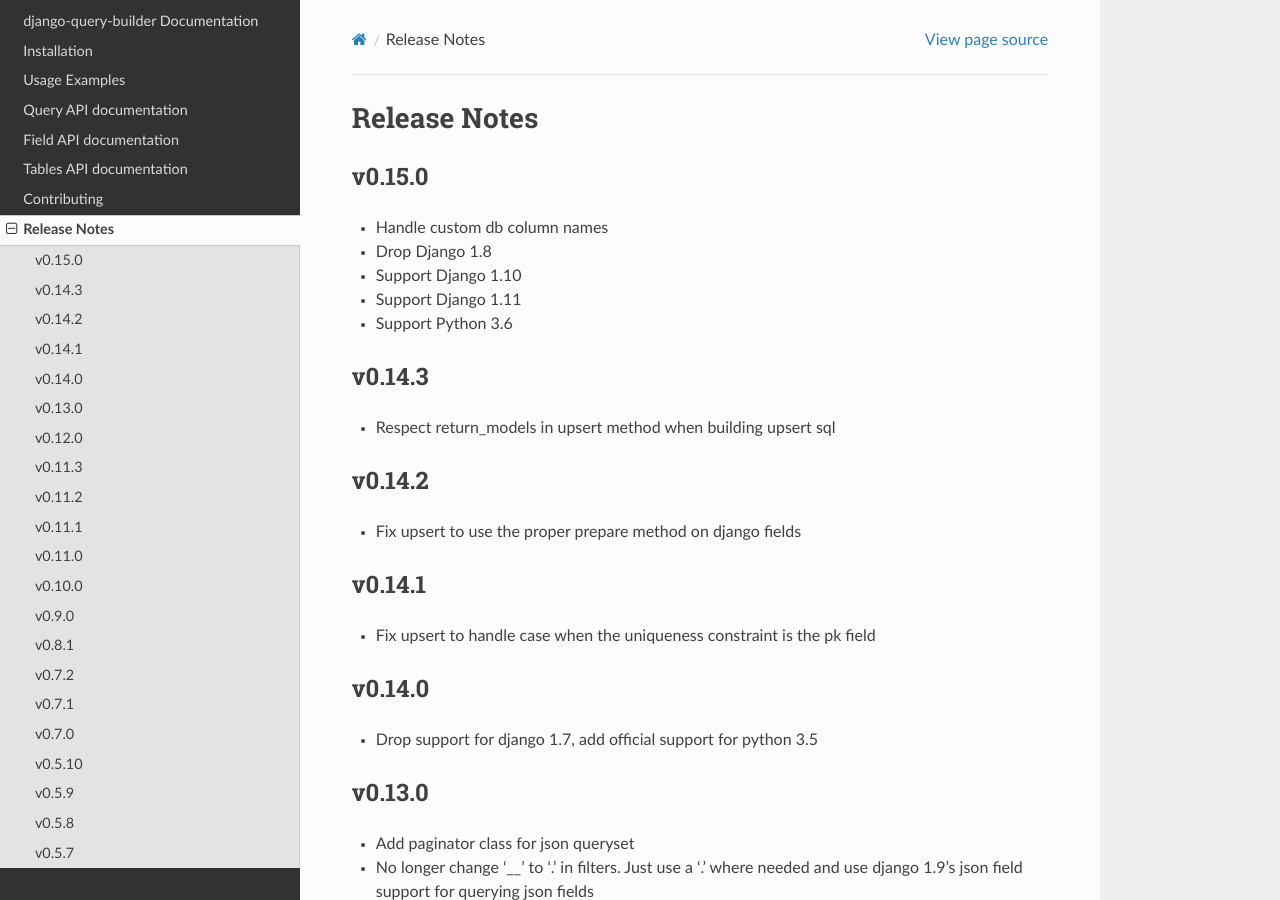
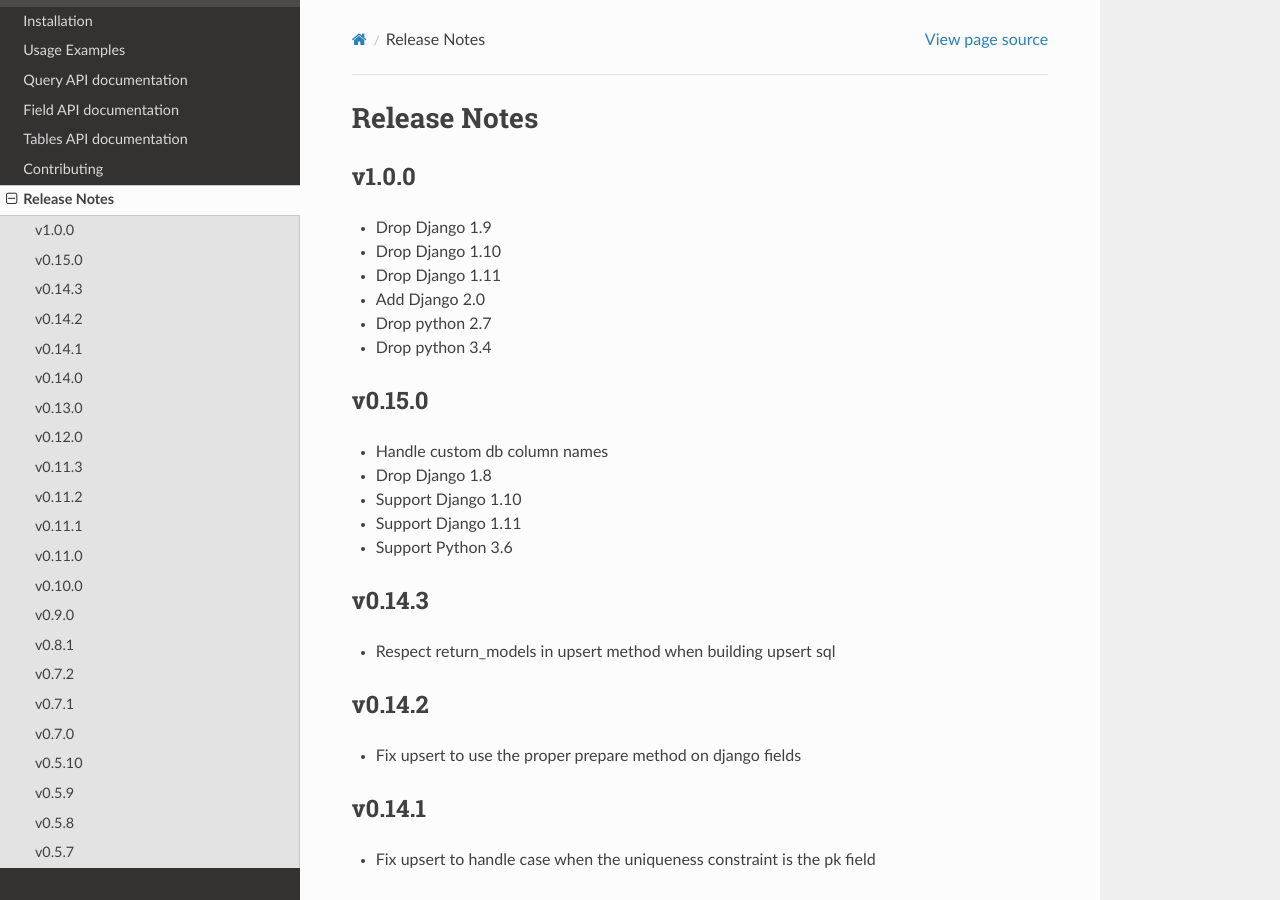
Before and after one commit to ambitioninc/django-query-builder, a Sphinx documentation site: the page built from docs/release_notes.rst, in a window 1280 px wide and 900 px high. Built offline with Sphinx 7.4.7 and the Read the Docs theme 2.0.0, drawn with Linux system fonts in a browser that asks for light colours.

Commit message:
django 2

```diff
--- a/docs/release_notes.rst
+++ b/docs/release_notes.rst
@@ -1,5 +1,14 @@
 Release Notes
 =============
+
+v1.0.0
+------
+* Drop Django 1.9
+* Drop Django 1.10
+* Drop Django 1.11
+* Add Django 2.0
+* Drop python 2.7
+* Drop python 3.4
 
 v0.15.0
 -------
--- a/querybuilder/version.py
+++ b/querybuilder/version.py
@@ -1 +1 @@
-__version__ = '0.15.0'
+__version__ = '1.0.0'
```
Also changed, not shown: .travis.yml.
